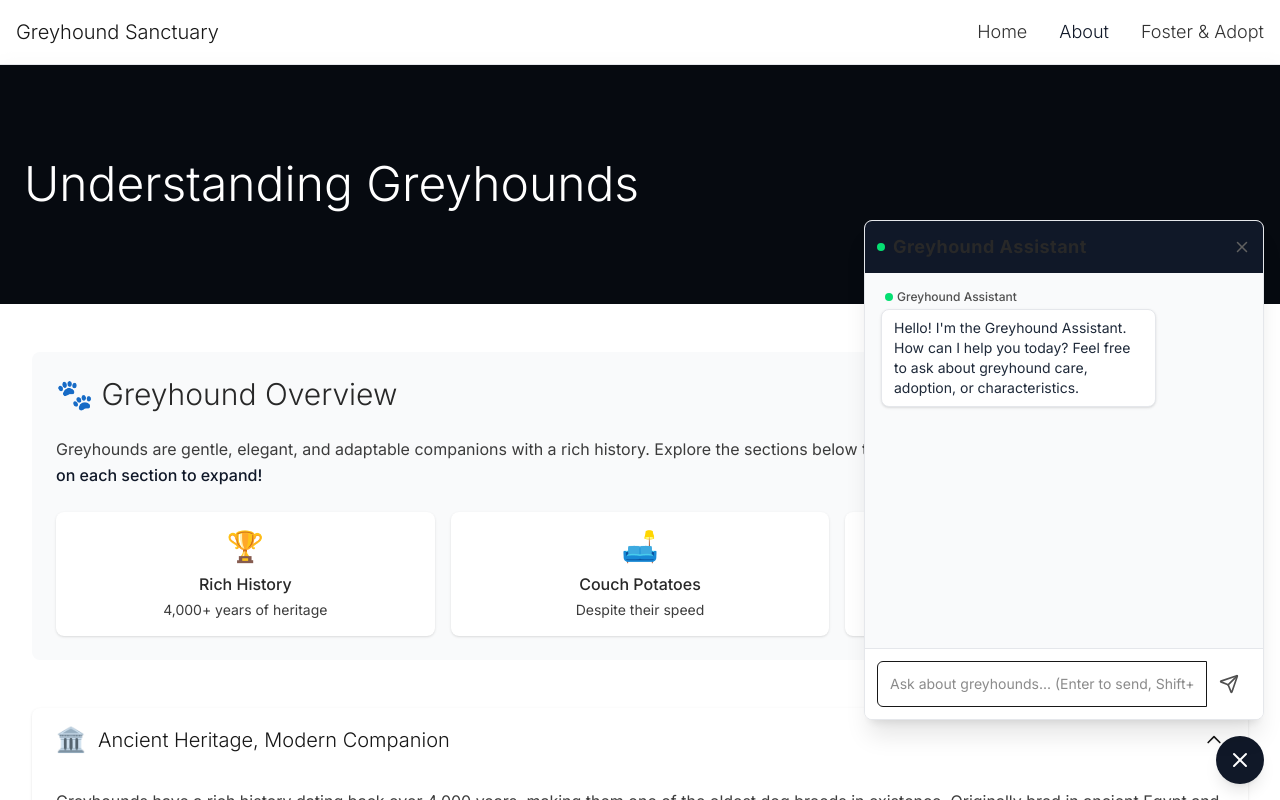
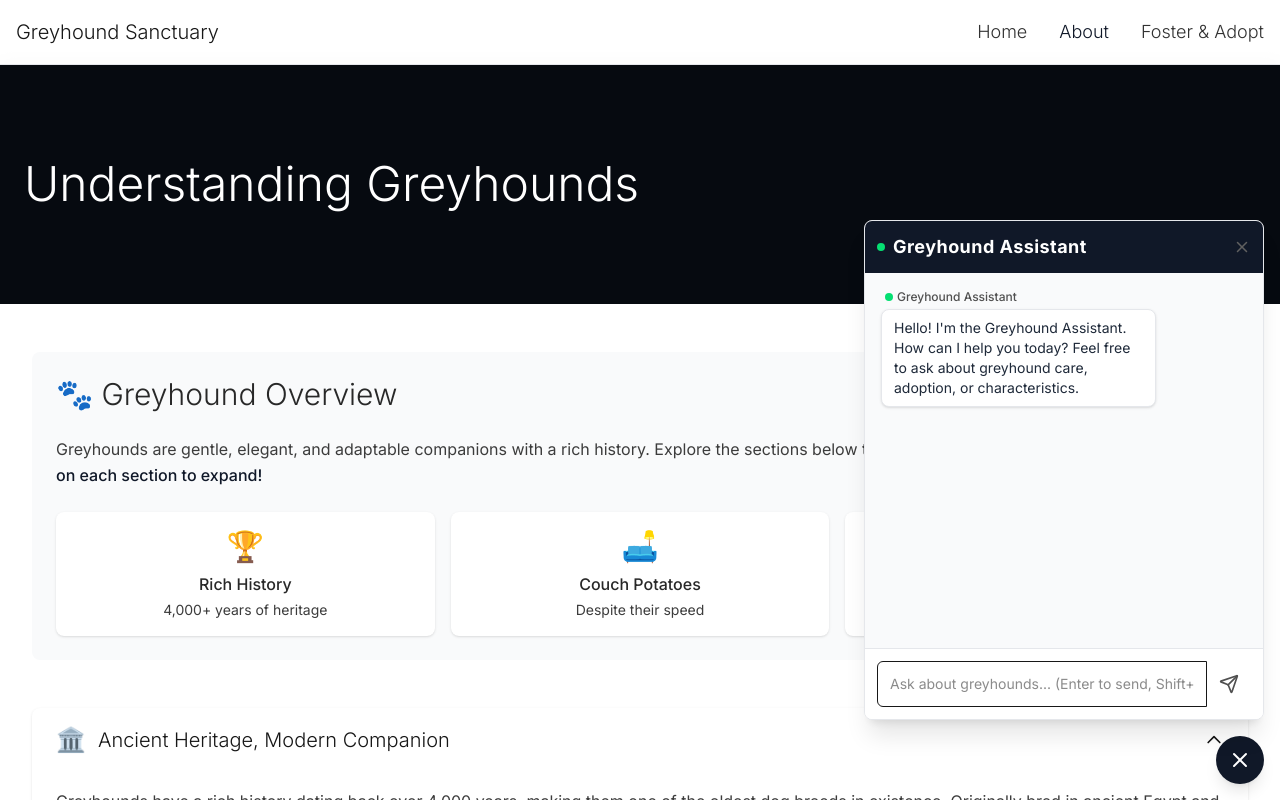
Before and after one commit to Chriszhang6/greyhound, a Next.js app: page /about in a window 1280 px wide. Both pictures are taken after a click on the button "Open chat". Shown: the top 800 px of the page. Built offline with nearby package versions, Linux system fonts and the light colour scheme.

Commit message:
使用内联样式直接设置标题文字颜色为白色

```diff
--- a/src/components/ui/AIChat.tsx
+++ b/src/components/ui/AIChat.tsx
@@ -150,10 +150,10 @@ export const AIChat: React.FC = () => {
             className="absolute bottom-16 right-0 w-80 sm:w-[400px] h-[500px] bg-white rounded-lg shadow-xl flex flex-col overflow-hidden border border-gray-200"
           >
             {/* Chat Title */}
-            <div className="bg-gray-900 p-3 flex justify-between items-center">
+            <div className="bg-gray-900 text-white p-3 flex justify-between items-center">
               <div className="flex items-center">
                 <div className="w-2 h-2 bg-green-400 rounded-full mr-2"></div>
-                <h3 className="font-bold text-slate-50 text-lg tracking-wide">Greyhound Assistant</h3>
+                <h3 className="font-bold text-lg tracking-wide" style={{ color: '#ffffff' }}>Greyhound Assistant</h3>
               </div>
               <button
                 onClick={() => setIsOpen(false)}
```
